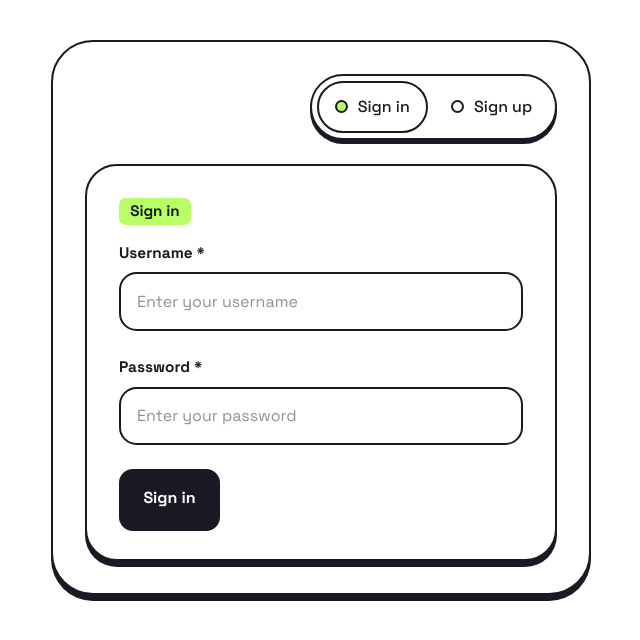
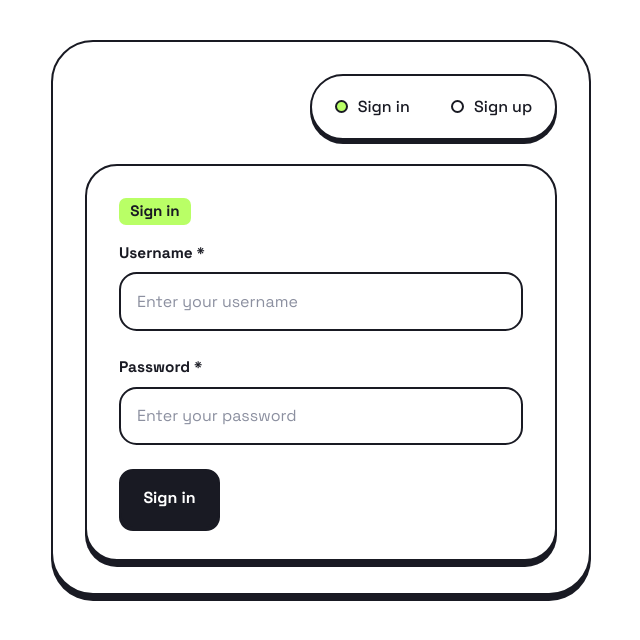
Before and after one commit to Taashev/wallet-platform, a React (Vite) app in the folder frontend/: page /sign-in in a window 1280 px wide. Shown: the top 640 px of the page, without its empty margins (319-959 px from the left). Built offline with nearby package versions, Linux system fonts and the light colour scheme; no server answers.

Commit message:
F-DEV-0: поправил стиль кнопки signin, signup

```diff
--- a/frontend/src/app/styles/index.css
+++ b/frontend/src/app/styles/index.css
@@ -724,6 +724,10 @@ img {
   transform: translateY(-2px);
 }
 
+.shell-tab--status:hover {
+  transform: none;
+}
+
 .shell-tab--active,
 .protected-nav__link--active {
   background: var(--color-accent);
@@ -750,7 +754,7 @@ img {
 }
 
 .shell-tab--status.shell-tab--active {
-  border-color: var(--color-border);
+  border-color: transparent;
 }
 
 .shell-tab--status.shell-tab--active::before {
```
